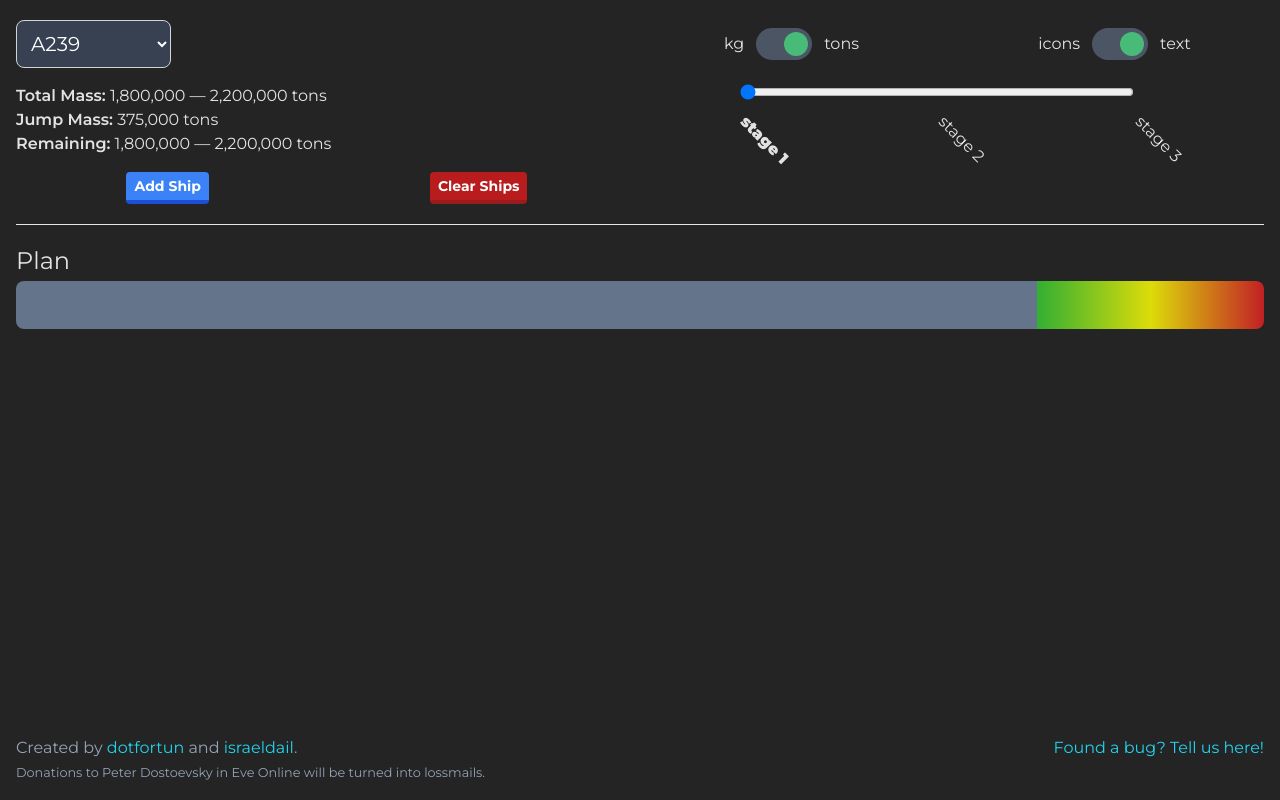
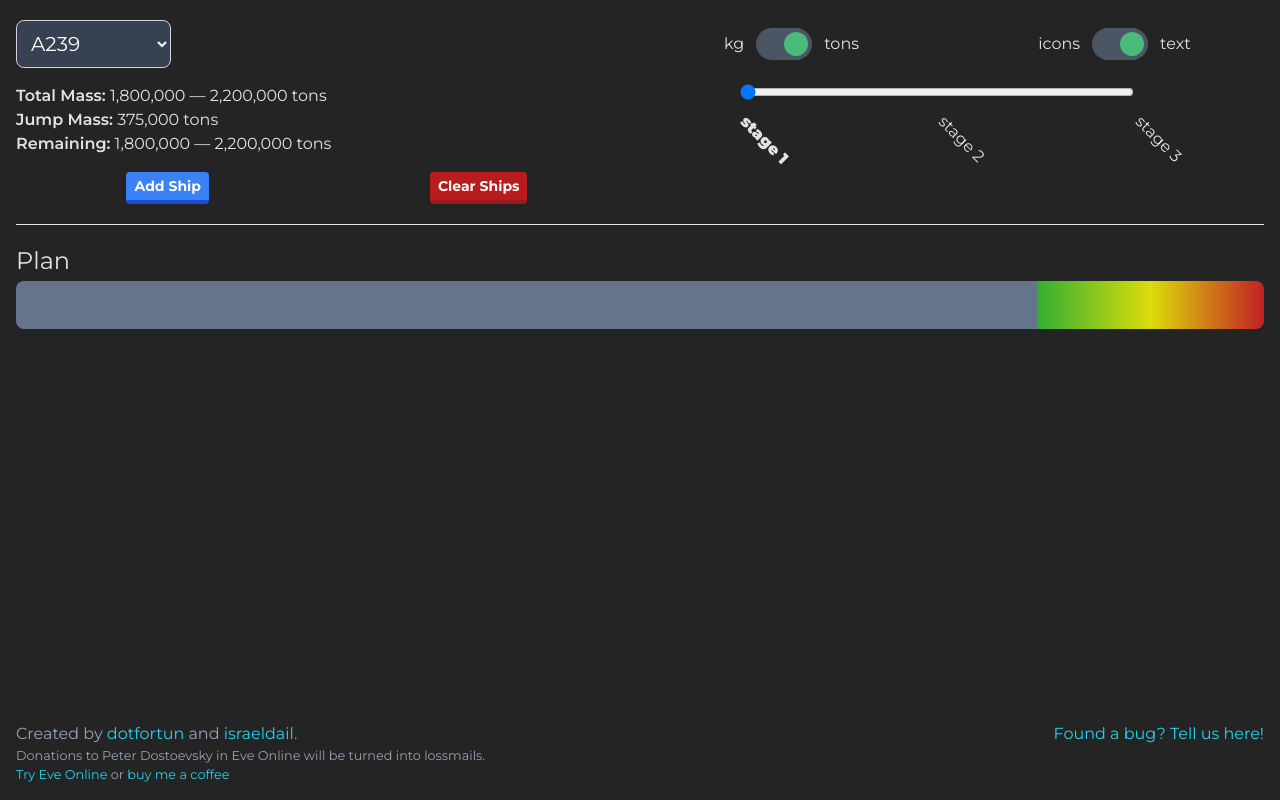
Before and after one commit to dotfortun/wormroller, a Vue app: page / in a window 1280 px wide. Built offline with nearby package versions, Linux system fonts and the light colour scheme.

Commit message:
Added support options.

```diff
--- a/src/App.vue
+++ b/src/App.vue
@@ -198,8 +198,28 @@ watch(
       </p>
       <p>
         <small>
-          Donations to Peter Dostoevsky in Eve Online will be turned into
-          lossmails.
+          <ul>
+            <li class="list-none">
+              Donations to Peter Dostoevsky in Eve Online will be turned into
+              lossmails.
+            </li>
+            <li class="list-none">
+              <a
+                href="https://www.eveonline.com/signup?invc=5d52b821-87c0-4c81-bd0a-2cd88e9001b6"
+                target="_blank"
+                rel="noopener noreferrer"
+              >
+                Try Eve Online
+              </a>
+              or
+              <a
+                href="https://www.buymeacoffee.com/shanebelldev"
+                target="_blank"
+                rel="noopener noreferrer"
+                >buy me a coffee</a
+              >
+            </li>
+          </ul>
         </small>
       </p>
     </div>
```
